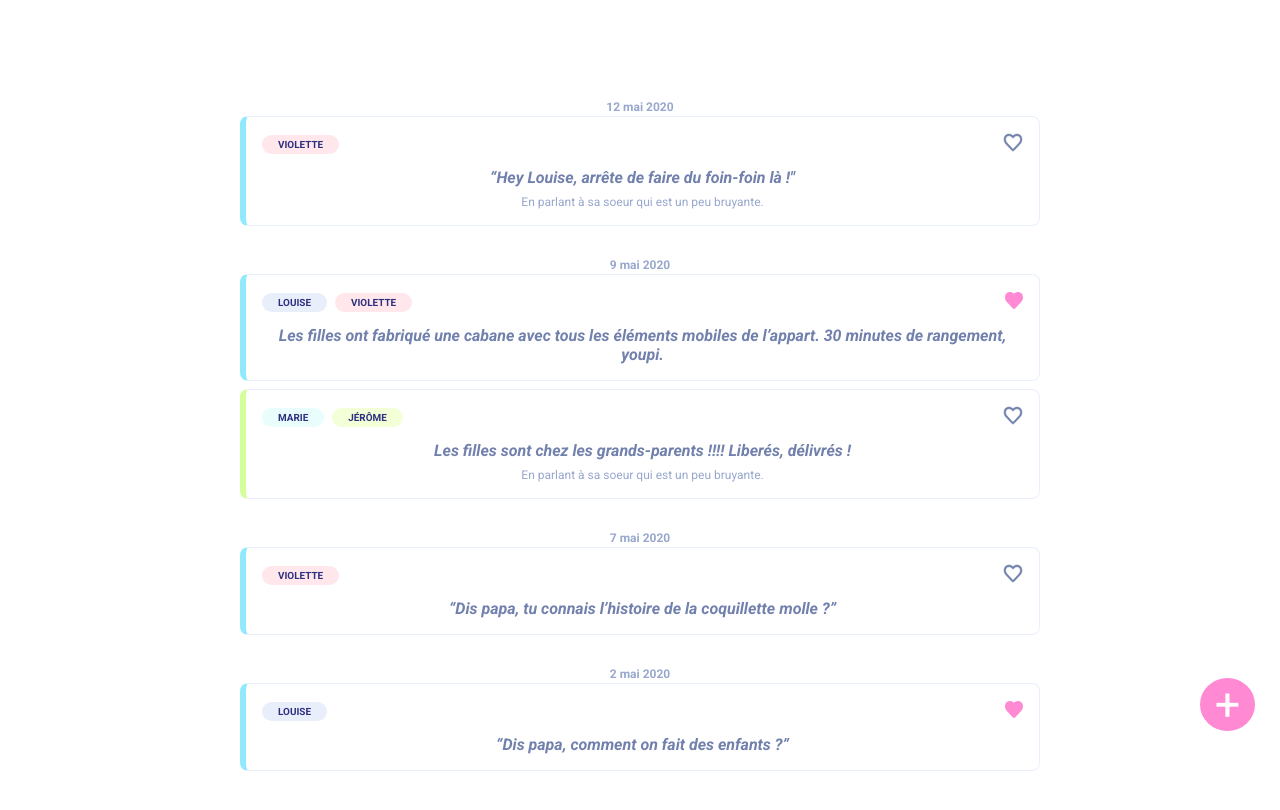
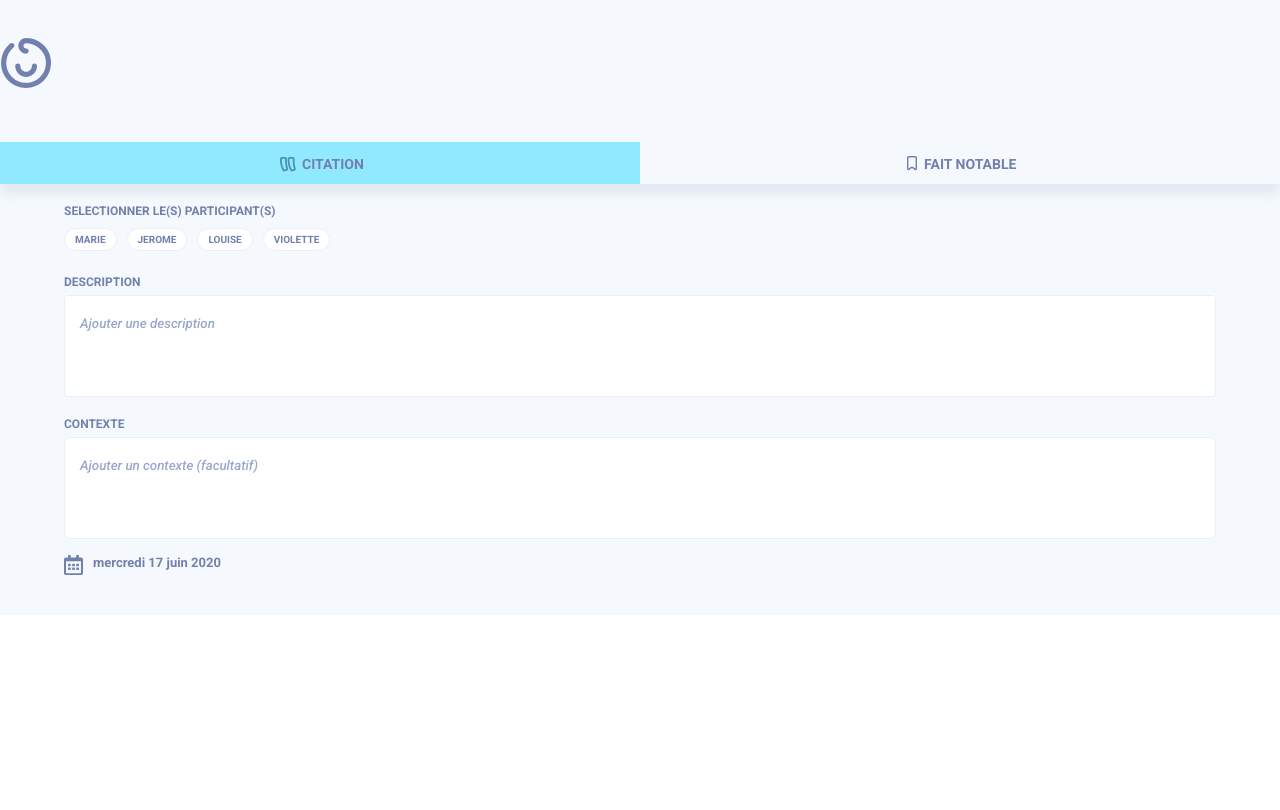
Before and after one commit to Refsone/TinyHappy-Project-3, a React (Create React App) app: page /moments/create/quote in a window 1280 px wide. Shown: the top 810 px of the page. Built offline with nearby package versions, Linux system fonts and the light colour scheme.

Commit message:
create routes

```diff
--- a/src/App.js
+++ b/src/App.js
@@ -15,8 +15,9 @@
         <Route exact path='/' component={Access} />
         <Route path='/sign-up' component={SignUp} />
         <Route path='/connect' component={Connexion} />
-        <Route path='/moments' component={Post} />
-        <Route path='/create-moment' component={CreateMoments} />
+        <Route exact path='/moments' component={Post} />
+        <Route path='/moments/create/quote' component={CreateMoments} />
+        <Route path='/moments/create/milestone' component={CreateMoments} />
         {/* <CreateFamily /> */}
       </Switch>
     </div>
--- a/src/components/moments/AddNewMoment.css
+++ b/src/components/moments/AddNewMoment.css
@@ -3,8 +3,8 @@
     border-radius: 50%;
     width: 55px;
     position: fixed;
-    right: 25px;
-    bottom: 69px;
+    right: 18px;
+    bottom: 85px;
 }
 
 .addMoment a {
--- a/src/components/moments/AddNewMoment.js
+++ b/src/components/moments/AddNewMoment.js
@@ -5,7 +5,7 @@
 const AddNewMoment = () => {
   return (
     <div className='addMoment'>
-      <Link to='/create-moment'>+</Link>
+      <Link to='/moments/create/quote'>+</Link>
     </div>
   )
 }
--- a/src/components/moments/Posts.js
+++ b/src/components/moments/Posts.js
@@ -4,6 +4,7 @@
 import CardPost from './CardPost'
 import './Posts.css'
 import AddNewMoment from './AddNewMoment'
+import Navbar from '../commons/footer/Navbar'
 
 export default function Post () {
   const [moments] = useState([
@@ -91,6 +92,7 @@
         }
       })}
       <AddNewMoment />
+      <Navbar />
     </div>
   )
 }
--- a/src/components/moments/createMoments/CreateMoments.js
+++ b/src/components/moments/createMoments/CreateMoments.js
@@ -4,18 +4,17 @@
 import Citation from './Citation'
 import FaitNotable from './FaitNotable'
 import LogoHeader from '../../commons/header/LogoHeader'
-import { Route, Switch } from 'react-router-dom'
 import './CreateMoments.css'
+import axios from 'axios'
 
-const CreateMoment = () => {
+const CreateMoment = (props) => {
+  console.log('props', props.location.data)
+  axios.get('http://localhost:8080/').then((res) => console.log('res axios', res.data))
   return (
     <div className='create'>
       <LogoHeader />
       <MomentNavbar />
-      <Switch>
-        <Route path='/quote' component={Citation} />
-        <Route path='/milestone' component={FaitNotable} />
-      </Switch>
+      {props.location.data ? <Citation /> : <FaitNotable />}
       <Calendar />
     </div>
   )
--- a/src/components/moments/createMoments/MomentNavbar.js
+++ b/src/components/moments/createMoments/MomentNavbar.js
@@ -7,8 +7,14 @@
 const MomentNavbar = () => {
   return (
     <div className='momentNavbar'>
-      <NavLink to='/quote' activeClassName='activeCitation'><img className='imgCitation' src={citation} />CITATION</NavLink>
-      <NavLink to='/milestone' activeClassName='activeFait'><img className='imgFait' src={faitNotable} />FAIT NOTABLE</NavLink>
+      <NavLink to='/moments/create/quote' activeClassName='activeCitation'><img className='imgCitation' src={citation} />CITATION</NavLink>
+      <NavLink
+        to={{
+          pathname: '/moments/create/milestone',
+          data: { momentType: 'milestone' }
+        }} activeClassName='activeFait'
+      ><img className='imgFait' src={faitNotable} />FAIT NOTABLE
+      </NavLink>
     </div>
   )
 }
```
